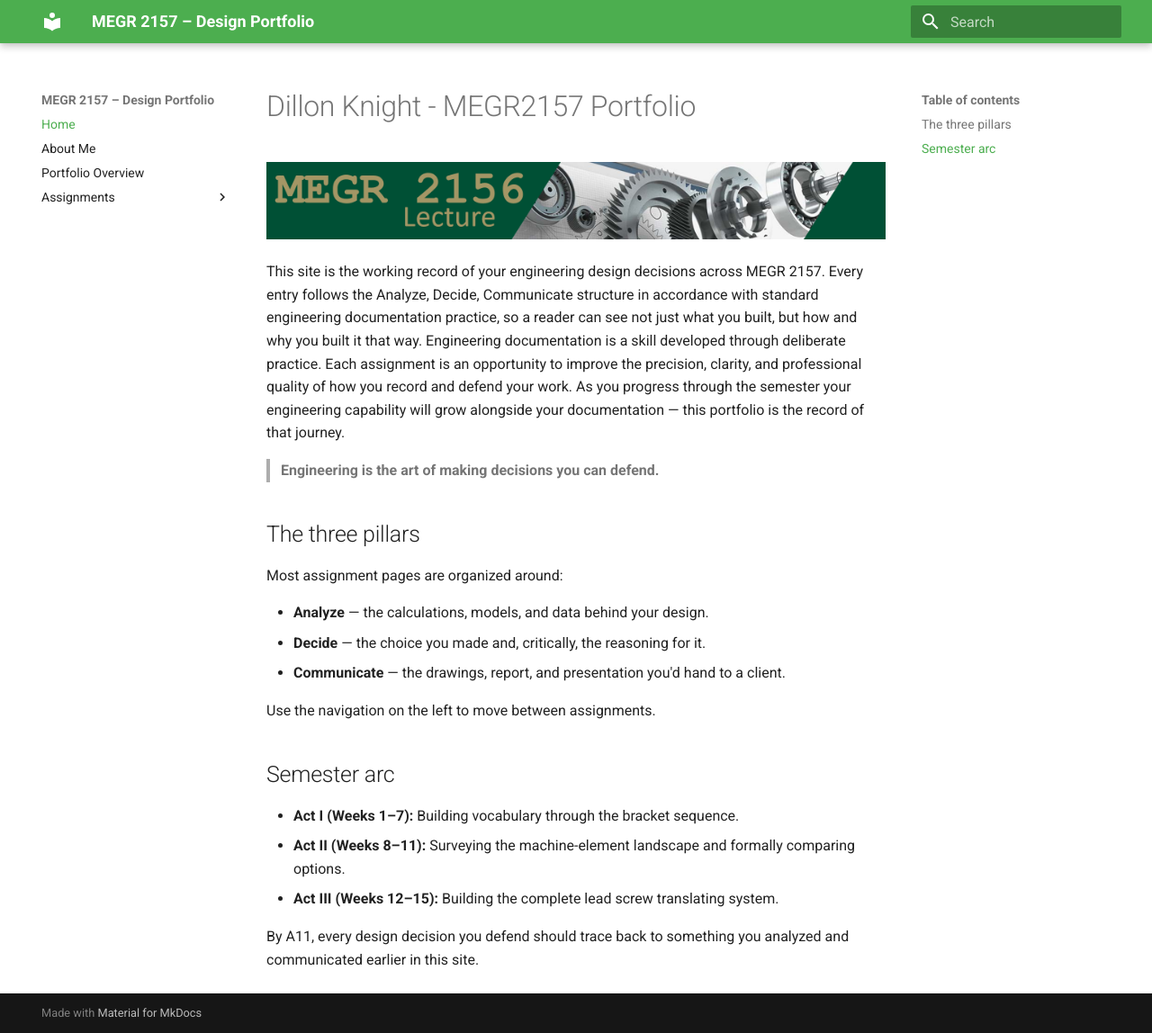
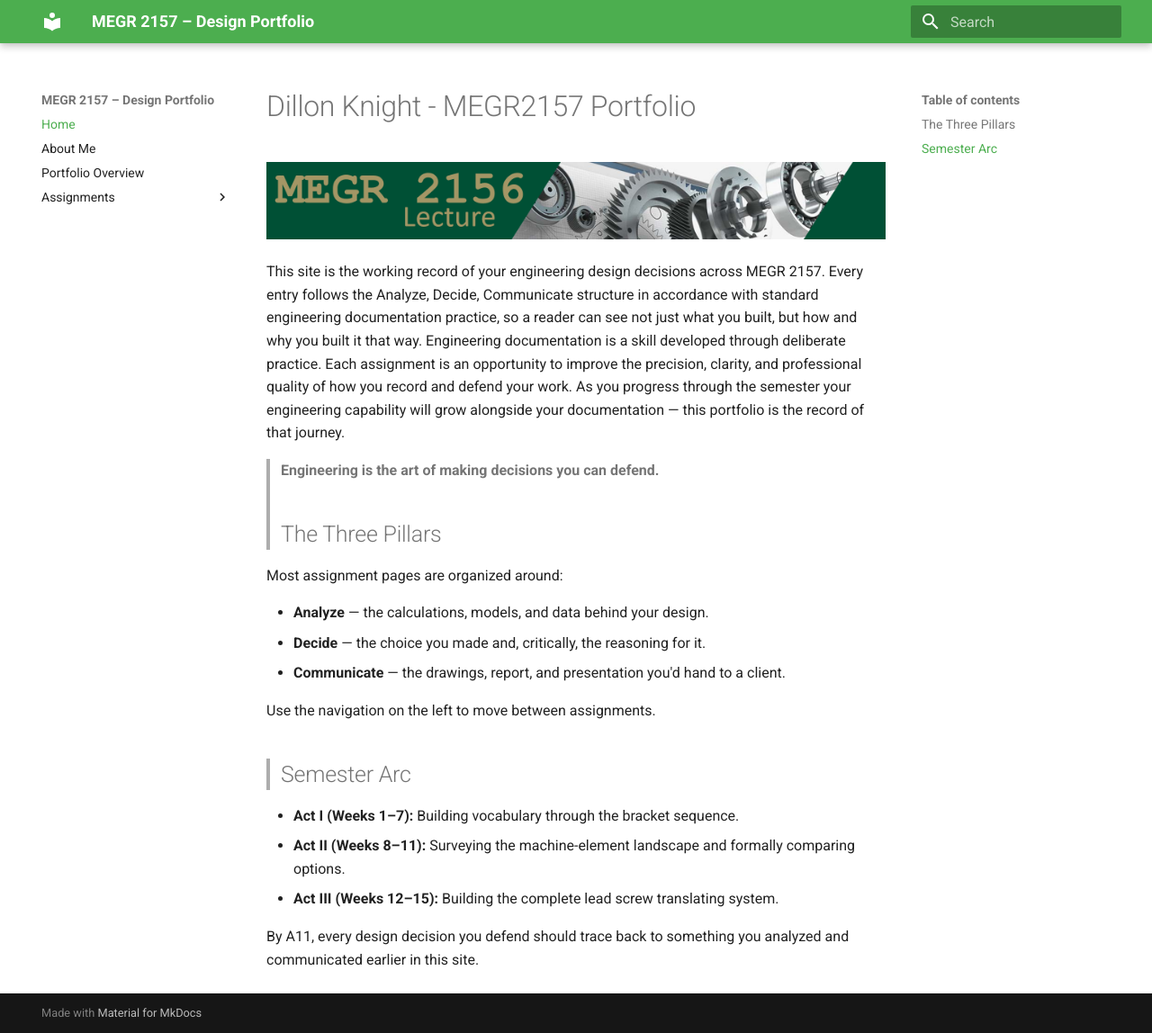
Before and after one commit to DillonK-spec/megr2157-portfolio, an MkDocs documentation site: the page built from docs/index.md, in a window 1280 px wide and 1148 px high. Shown: the whole window at 90% size. Built offline with MkDocs 1.6.1 and Material for MkDocs 9.7.7, drawn with Linux system fonts in a browser that asks for light colours.

```diff
--- a/docs/index.md
+++ b/docs/index.md
@@ -6,7 +6,7 @@ This site is the working record of your engineering design decisions across MEGR
 
 > **Engineering is the art of making decisions you can defend.**
 
-## The three pillars
+> ## The Three Pillars
 
 Most assignment pages are organized around:
 
@@ -16,7 +16,8 @@ Most assignment pages are organized around:
 
 Use the navigation on the left to move between assignments.
 
-## Semester arc
+> ## Semester Arc
+
 
 - **Act I (Weeks 1–7):** Building vocabulary through the bracket sequence.
 - **Act II (Weeks 8–11):** Surveying the machine-element landscape and formally comparing options.
```
